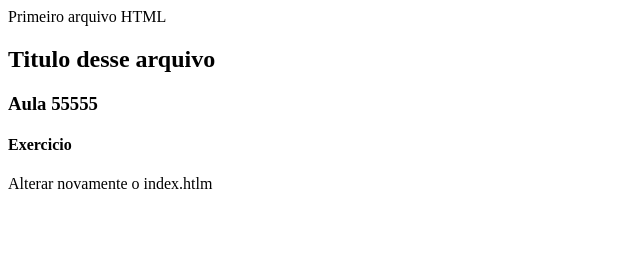
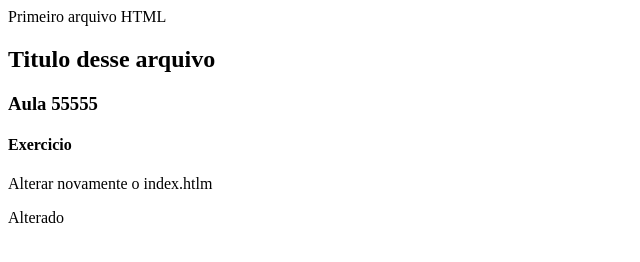
Before and after one commit to RJuniorXD/bootcampDB1, a plain HTML site: page index.html in a window 1280 px wide. Shown: the full height of the page, 0-640 px from the left. Drawn offline with Linux system fonts and the light colour scheme.

Commit message:
Edit index.html

```diff
--- a/index.html
+++ b/index.html
@@ -5,5 +5,7 @@
         <h3>Aula 55555</h3>
         <h4>Exercicio </h4>
         <p>Alterar novamente o index.htlm</p>
+
+        <p>Alterado</p>
     </body>
 </html>
```
Also changed, not shown: 1 other file.
